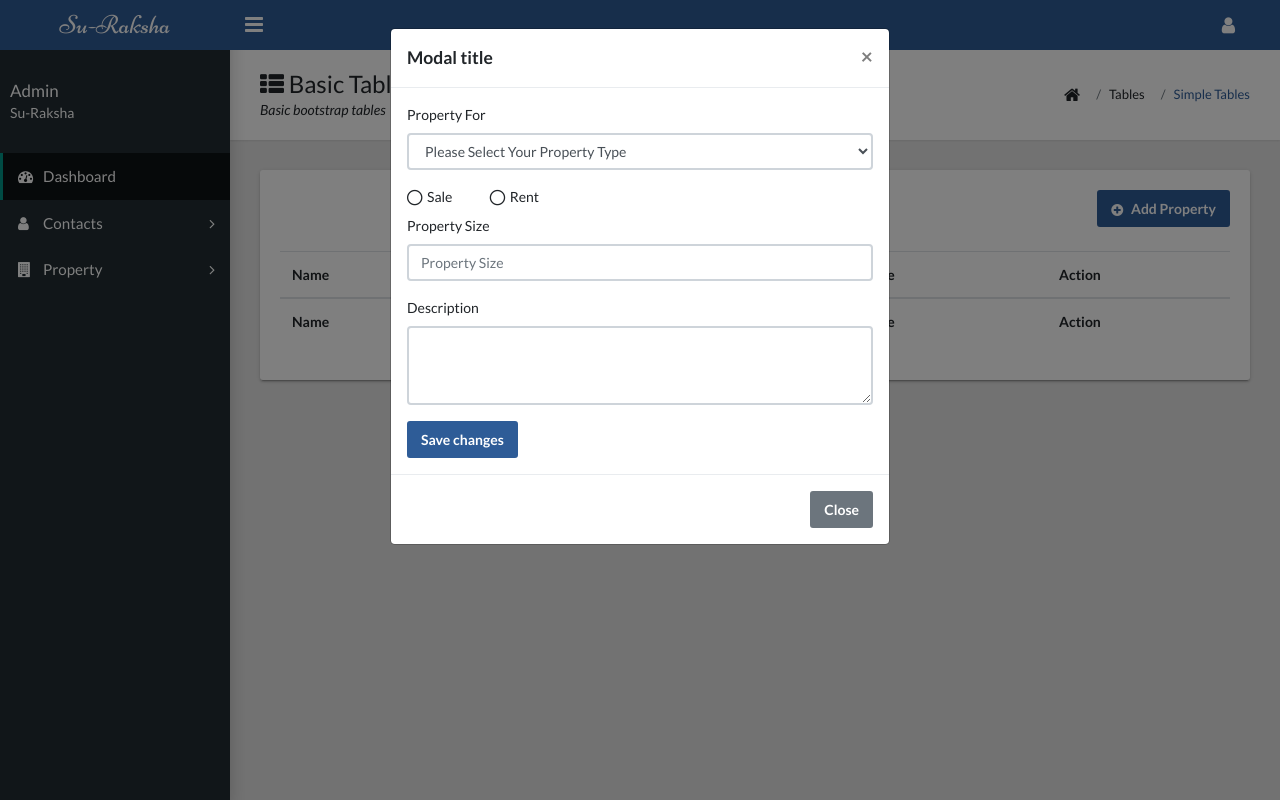
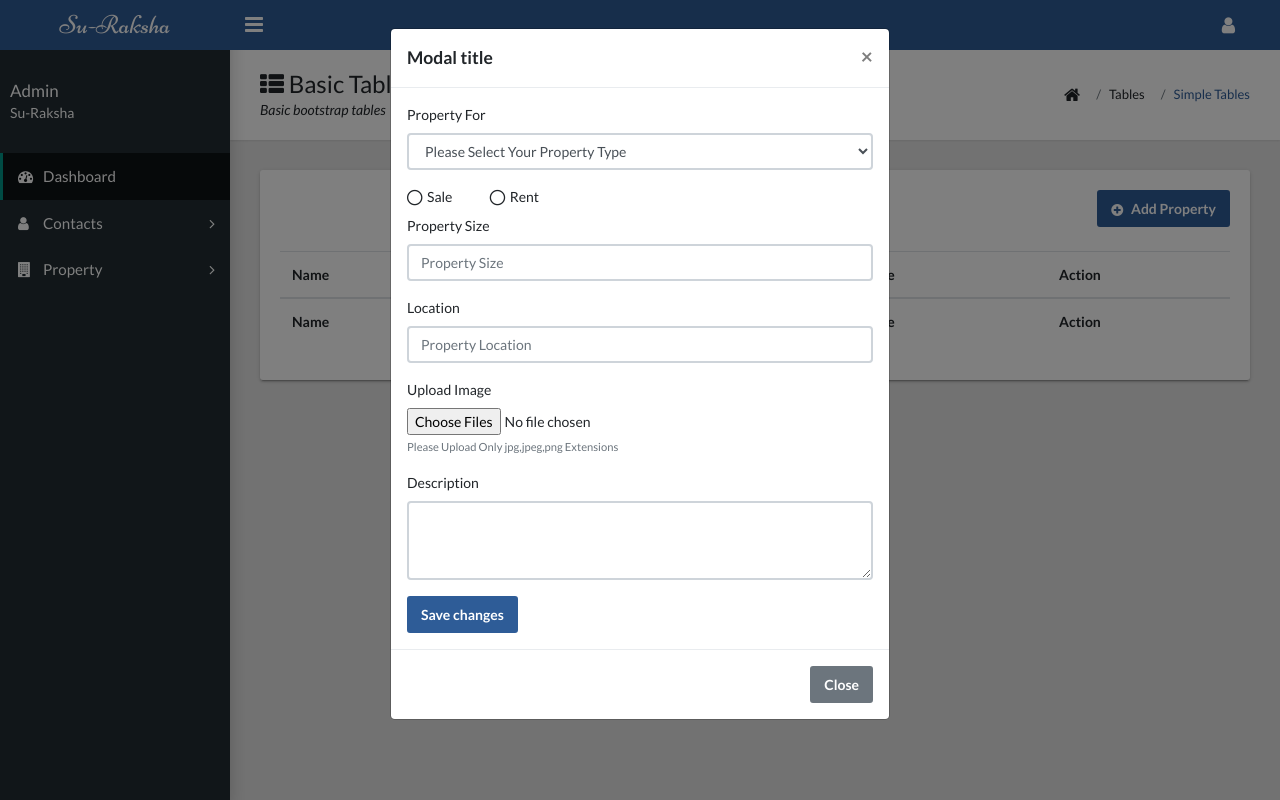
Before and after one commit to Sanjeev-Singla/SuRaksha, a CodeIgniter app: page /SuRaksha/admin/properties in a window 1280 px wide, after a click on "Add Property". Run offline with CodeIgniter, Linux system fonts and the light colour scheme; the visitor is signed in with stand-in values (Sample User, id 1); lists and menus that the app fills with data are empty.

Commit message:
new fields added in properties

```diff
--- a/application/views/admin/property/properties.php
+++ b/application/views/admin/property/properties.php
@@ -130,6 +130,7 @@
               <input class="form-control" id="property_size" name="property_size" type="text" aria-describedby="emailHelp" placeholder="Property Size">
             </div>
 
+            <div class="form-group">
               <div id="flat_aminities">
                 <label for="exampleInputEmail1">Select Aminities</label>
                 <select class="form-control" name="aminites" id="demoSelect" multiple="">
@@ -141,6 +142,18 @@
                     <option>Kapadwanj</option>
                   </optgroup>
                 </select>
+              </div>
+            </div>
+
+            <div class="form-group">
+              <label for="exampleInputEmail1">Location</label>
+              <input class="form-control" id="property_location" name="location" type="text" aria-describedby="emailHelp" placeholder="Property Location">
+            </div>
+
+            <div class="form-group">
+              <label for="exampleInputFile">Upload Image</label>
+              <input class="form-control-file" id="exampleInputFile" type="file" name="images" aria-describedby="fileHelp" multiple="">
+              <small class="form-text text-muted" id="fileHelp">Please Upload Only jpg,jpeg,png Extensions</small>
             </div>
 
             <div class="form-group">
```
Lines whose indentation alone changed are shown as unchanged.
